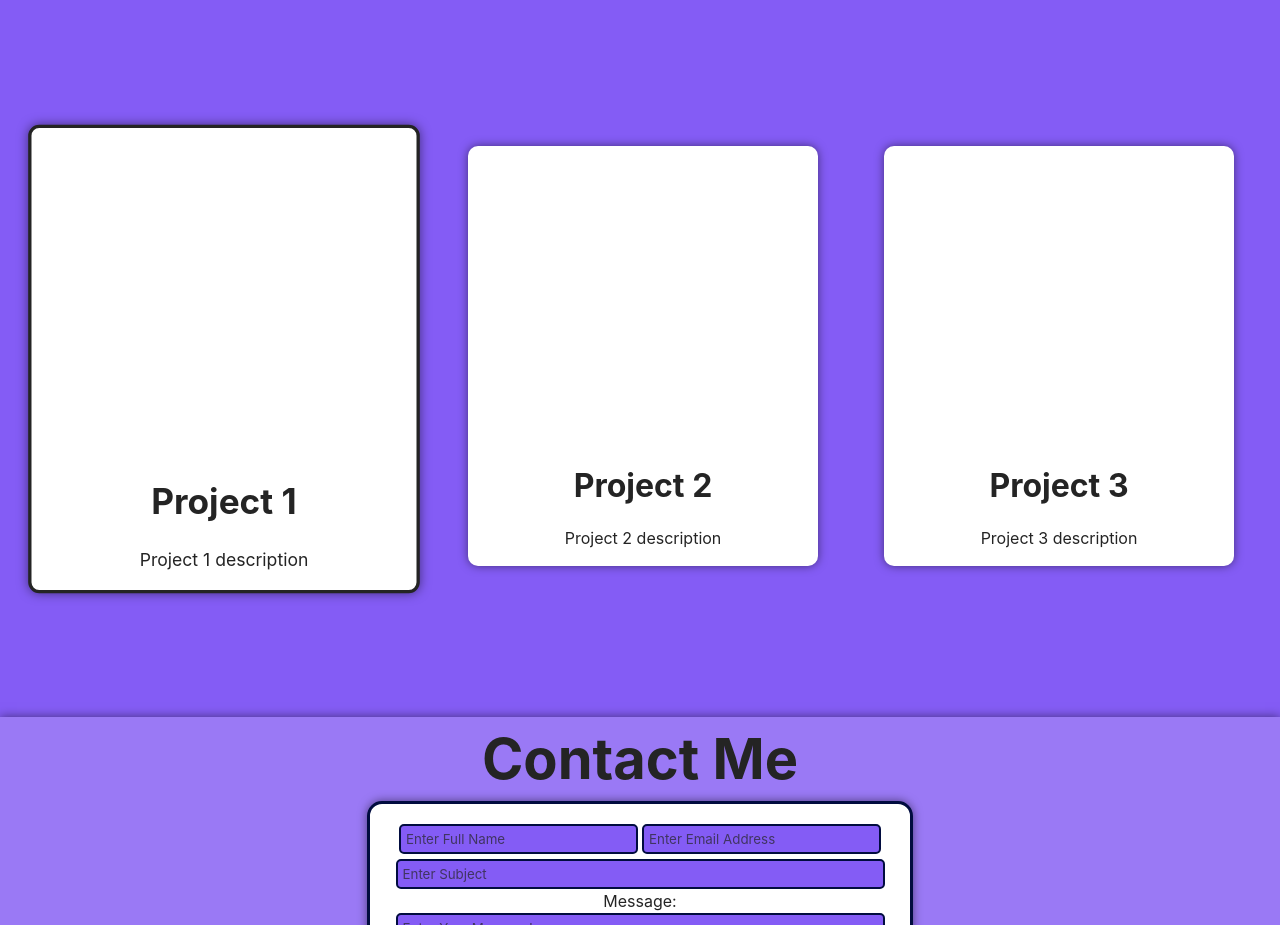
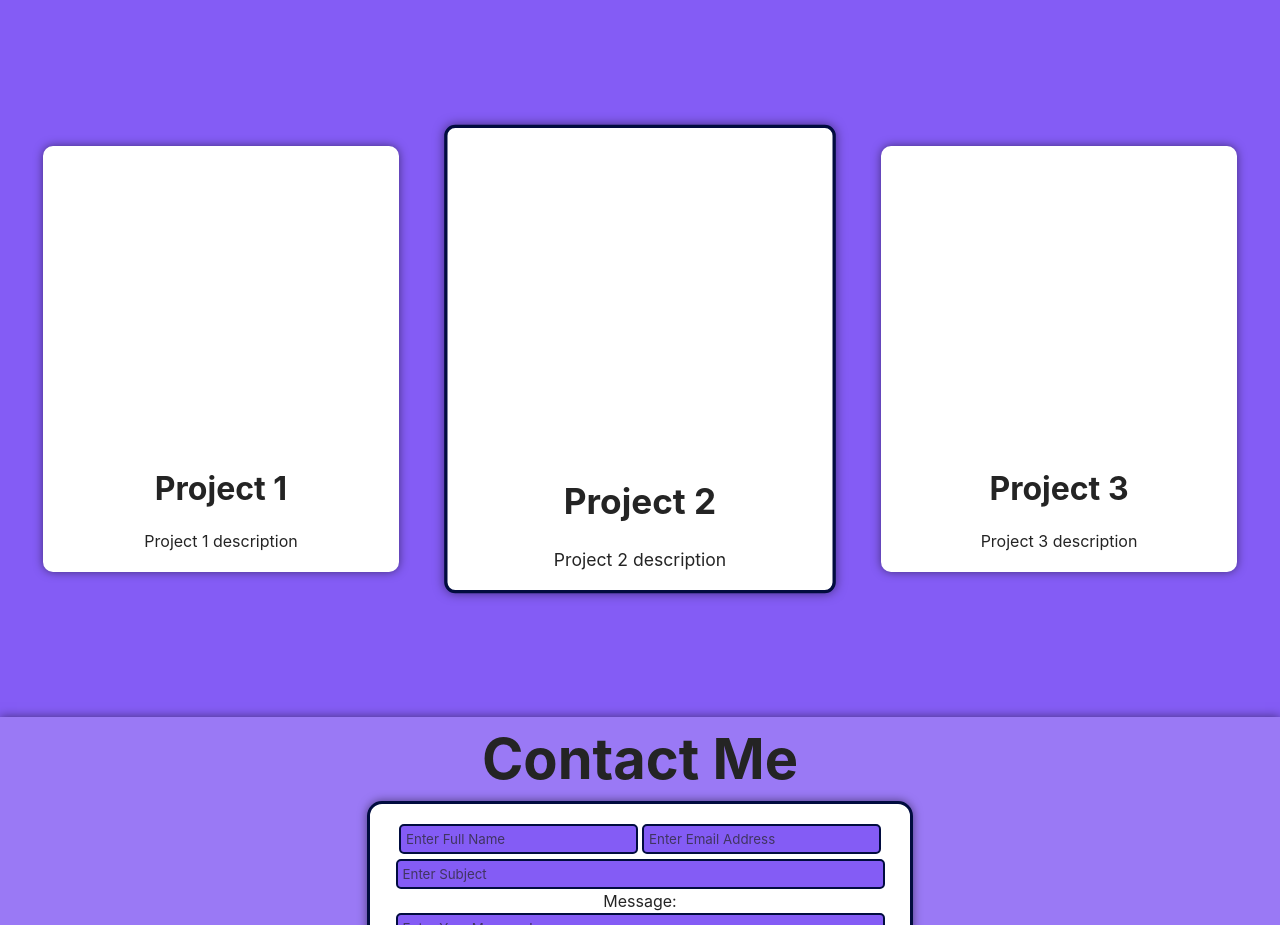
Before and after one commit to nadocodes/nader-antar, a React (Vite) app: page / in a window 1280 px wide. Shown: the part 1560-2485 px from the top of the page. Built offline with nearby package versions, Linux system fonts and the light colour scheme.

Commit message:
updated active card class

```diff
--- a/src/components/Projects/Projects.css
+++ b/src/components/Projects/Projects.css
@@ -23,18 +23,23 @@
     width: 350px;
     height: 420px;
     margin: 20px;
+    border: 3px solid var(--secondary-bg-color);
     border-radius: 10px;
     background-color: var(--secondary-bg-color);
     box-shadow: 0 0 10px rgba(0, 0, 0, 0.5);
 }
 
 .projectCard:hover {
-    border: 3px solid var(--text-color);
+    border-color: var(--text-color);
 }
 
 .activeProjectCard {
-    border: 3px solid var(--text-color);
+    border-color: var(--border-color);
     scale: 1.1;
+}
+
+.activeProjectCard:hover {
+    border-color: var(--border-color);
 }
 
 @media screen and (max-width: 850px) {
--- a/src/components/Projects/Projects.tsx
+++ b/src/components/Projects/Projects.tsx
@@ -26,11 +26,11 @@ function Projects() {
     <div className='Projects primaryDefault' id='projects'>
       <h2 className="projectsTitle">Projects</h2>
       <div className='projectsContainer'>
-        <div className='projectCard activeProjectCard' onClick={handleActiveProject}>
+        <div className='projectCard' onClick={handleActiveProject}>
           <h3>Project 1</h3>
           <p>Project 1 description</p>
         </div>
-        <div className='projectCard' onClick={handleActiveProject}>
+        <div className='projectCard activeProjectCard' onClick={handleActiveProject}>
           <h3>Project 2</h3>
           <p>Project 2 description</p>
         </div>
```
